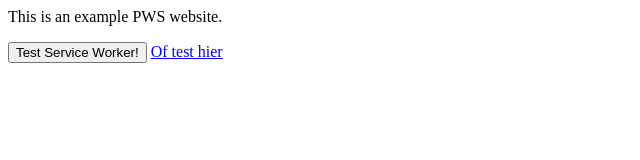
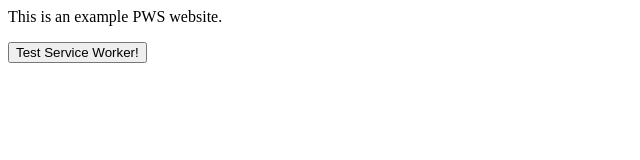
Before and after one commit to BinkieBoy/BinkieBoy.github.io, a plain HTML site: page index.html in a window 1280 px wide. Shown: the full height of the page, 0-640 px from the left. Drawn offline with Linux system fonts and the light colour scheme.

Commit message:
Update index.html

```diff
--- a/index.html
+++ b/index.html
@@ -6,7 +6,6 @@
   <body>
     <p>This is an example PWS website. </p>
     <button id='show'>Test Service Worker!</button>
-    <a href="atomics.html">Of test hier</a>
 
   <script>
     if('serviceWorker' in navigator) {
```
